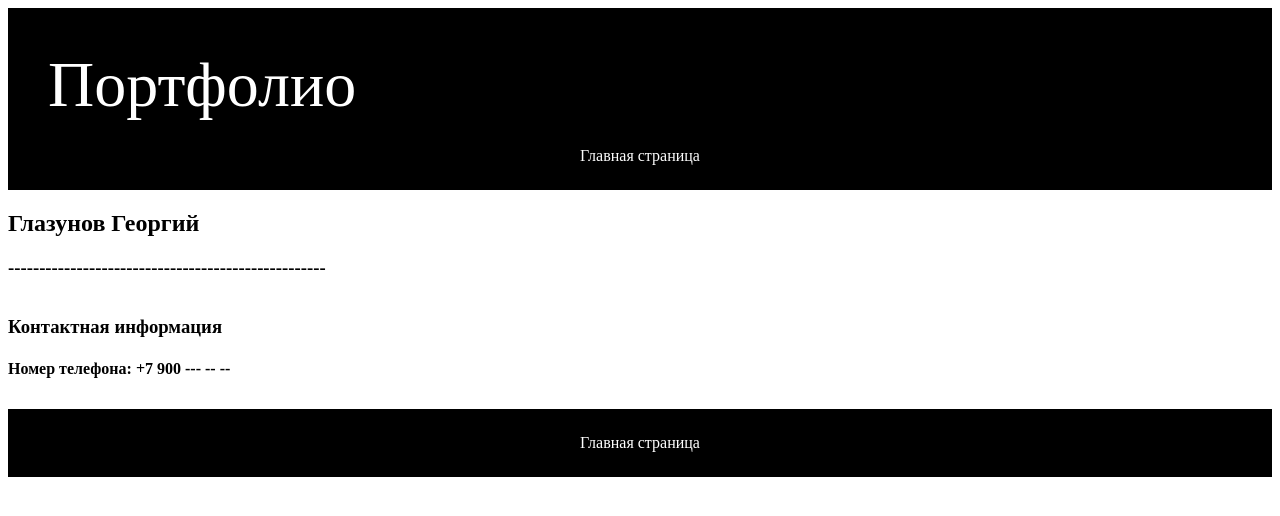
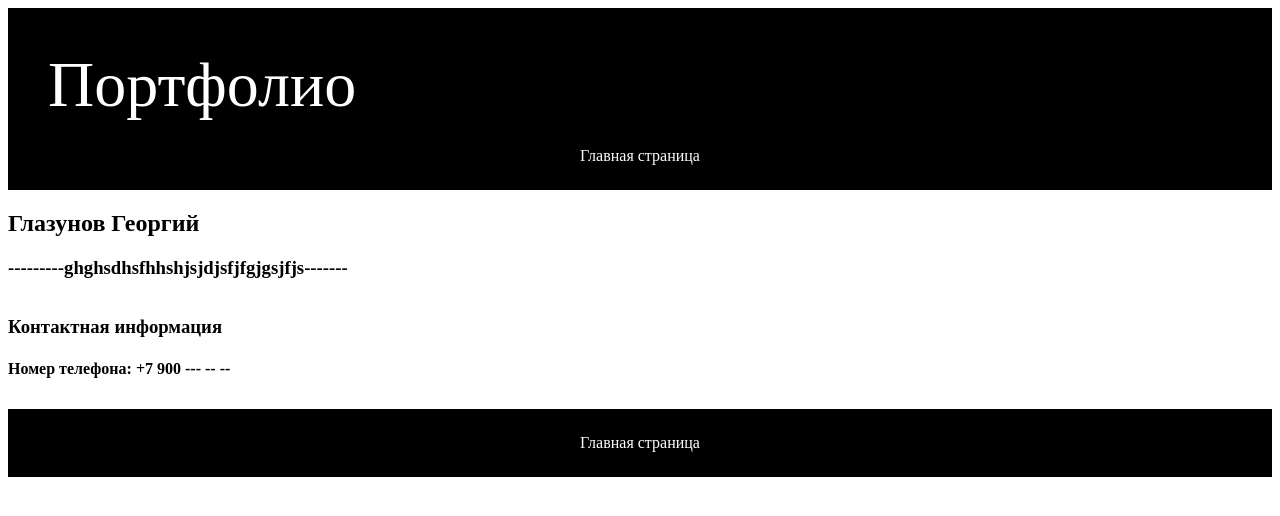
Before and after one commit to GlazunovGeorge/GeorgeGlazunov.github.io, a plain HTML site: page index.html in a window 1280 px wide. Drawn offline with Linux system fonts and the light colour scheme.

Commit message:
Update index.html

```diff
--- a/index.html
+++ b/index.html
@@ -19,7 +19,7 @@
             <div class="main_Name">
                 <section>
                     <h2>Глазунов Георгий</h2>
-                    <h3>---------------------------------------------------</h3>
+                    <h3>---------ghghsdhsfhhshjsjdjsfjfgjgsjfjs-------</h3>
                 </section>
                 <section>
                     <img src="" alt="">
```
